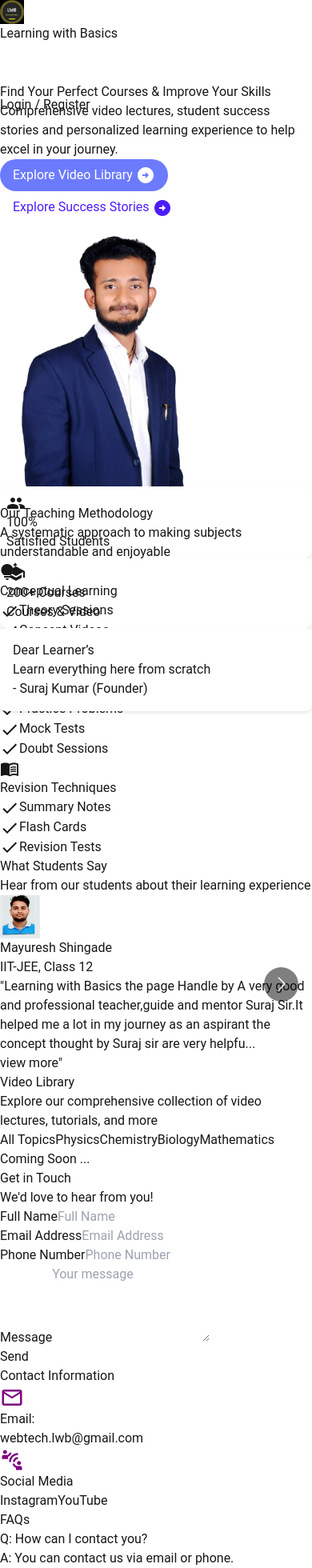
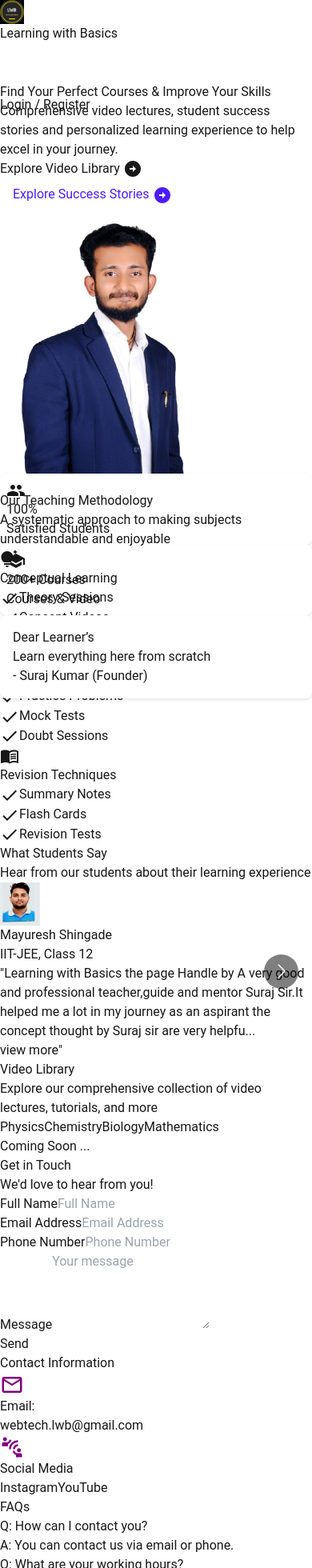
Before and after one commit to harsh17087/LWB, a Next.js app: page / in a window 390 px wide. Shown: the top 1960 px of the page at 80% size. Built offline with nearby package versions, Linux system fonts and the light colour scheme.

Commit message:
adding more changes

```diff
--- a/src/components/Contact/index.tsx
+++ b/src/components/Contact/index.tsx
@@ -6,12 +6,12 @@
   return (
     <div className="container mx-auto p-6">
       <h1 className="text-4xl font-bold mb-4 text-center">Get in Touch</h1>
-      <h2 className="text-2xl mb-8 text-center">
+      <h2 className="text-xl mb-8 text-center">
         We&apos;d love to hear from you!
       </h2>
       <div className="flex flex-wrap -mx-4">
         <div className="w-full md:w-1/2 px-4 mb-8 md:mb-0">
-          <form className="bg-white p-6 rounded-lg shadow-lg">
+          <form className="p-6 rounded-lg shadow-lg bg-gray-100">
             <div className="mb-4">
               <label
                 className="block text-gray-700 text-sm font-bold mb-2"
@@ -20,7 +20,7 @@
                 Full Name
               </label>
               <input
-                className="shadow appearance-none border rounded w-full py-2 px-3 text-gray-700 leading-tight focus:outline-none focus:shadow-outline"
+                className="border border-gray-400 appearance-none rounded w-full py-2 px-3 text-gray-700 leading-tight focus:outline-none focus:shadow-outline"
                 id="fullName"
                 type="text"
                 placeholder="Full Name"
@@ -34,7 +34,7 @@
                 Email Address
               </label>
               <input
-                className="shadow appearance-none border rounded w-full py-2 px-3 text-gray-700 leading-tight focus:outline-none focus:shadow-outline"
+                className="border border-gray-400 appearance-none rounded w-full py-2 px-3 text-gray-700 leading-tight focus:outline-none focus:shadow-outline"
                 id="email"
                 type="email"
                 placeholder="Email Address"
@@ -48,7 +48,7 @@
                 Phone Number
               </label>
               <input
-                className="shadow appearance-none border rounded w-full py-2 px-3 text-gray-700 leading-tight focus:outline-none focus:shadow-outline"
+                className="border border-gray-400 appearance-none rounded w-full py-2 px-3 text-gray-700 leading-tight focus:outline-none focus:shadow-outline"
                 id="phone"
                 type="tel"
                 placeholder="Phone Number"
@@ -62,7 +62,7 @@
                 Message
               </label>
               <textarea
-                className="shadow appearance-none border rounded w-full py-2 px-3 text-gray-700 leading-tight focus:outline-none focus:shadow-outline"
+                className="border border-gray-400 appearance-none rounded w-full py-2 px-3 text-gray-700 leading-tight focus:outline-none focus:shadow-outline"
                 id="message"
                 placeholder="Your message"
                 rows={4}
@@ -78,14 +78,20 @@
             </div>
           </form>
         </div>
-        <div className="w-full md:w-1/2 px-4">
-          <div className="bg-white p-6 rounded-lg shadow-lg mb-8">
+        <div className="w-full md:w-1/2 px-4 ">
+          <div className=" p-6 rounded-lg shadow-lg mb-8 bg-gray-100">
             <h3 className="text-xl font-bold mb-4">Contact Information</h3>
             <div className="mb-2 flex items-center">
               <EmailOutlinedIcon style={{ fontSize: 30, color: "purple" }} />
               <div className="ml-2">
                 <p className="font-semibold">Email:</p>
-                <p>webtech.lwb@gmail.com</p>
+                <Link
+                  href="mailto:webtech.lwb@gmail.com"
+                  passHref
+                  className="text-blue-600 hover:text-blue-800"
+                >
+                  webtech.lwb@gmail.com
+                </Link>
               </div>
             </div>
             <div className="mb-2 flex items-center">
@@ -113,7 +119,7 @@
               </div>
             </div>
           </div>
-          <div className="bg-white p-6 rounded-lg shadow-lg">
+          <div className=" p-6 rounded-lg shadow-lg bg-gray-100">
             <h3 className="text-xl font-bold mb-4">FAQs</h3>
             <p className="mb-2 font-semibold">Q: How can I contact you?</p>
             <p className="mb-4">A: You can contact us via email or phone.</p>
--- a/src/components/Introduction/index.tsx
+++ b/src/components/Introduction/index.tsx
@@ -5,6 +5,7 @@
 import "./Introduction.css";
 import SchoolIcon from "@mui/icons-material/School";
 import PeopleIcon from "@mui/icons-material/People";
+import Link from "next/link";
 const InfoBadge: React.FC = () => {
   return (
     <div className="info-badge inline-flex items-center bg-white p-2 rounded-lg shadow-md animate-float">
@@ -32,7 +33,10 @@
 const InfoBoxWithArrow: React.FC = () => {
   return (
     <div className="info-box-with-arrow bg-white p-4 rounded-lg shadow-md relative">
-      <p className="text-sm ">Dear Learner&rsquo;s <br/>Learn everything here from scratch</p>
+      <p className="text-sm ">
+        Dear Learner&rsquo;s <br />
+        Learn everything here from scratch
+      </p>
       <p className="text-sm font-bold">- Suraj Kumar (Founder)</p>
       <div className="arrow"></div>
     </div>
@@ -43,18 +47,22 @@
   return (
     <div className="mt-3 introduction-container bg-[#d4ddf5] p-4 flex flex-col sm:flex-row items-center justify-evenly rounded-lg">
       <div className="text-content flex-1 sm:w-3/5 space-y-6">
-        <p className="text-5xl font-bold mb-4">
+        <p className="text-3xl sm:text-5xl font-bold mb-4">
           Find Your Perfect Courses & Improve Your Skills
         </p>
-        <p className="text-lg mb-4">
+        <p className="text-base sm:text-lg mb-4">
           Comprehensive video lectures, student success stories and personalized
           learning experience to help excel in your journey.
         </p>
         <div className="button-group flex gap-4 ">
-          <button className="btn-primary">
+          <Link
+            href="https://www.youtube.com/@learningwithbasics8916"
+            passHref
+            className="bg-[#6c7bfe] text-white py-2 px-4 rounded-2xl cursor-pointer transition duration-300 transform hover:bg-[#6171fd] hover:scale-105 flex items-center"
+          >
             Explore Video Library&nbsp;
             <ArrowCircleRightIcon />
-          </button>
+          </Link>
           <button className="btn-secondary">
             Explore Success Stories&nbsp;
             <ArrowCircleRightIcon />
--- a/src/components/VideoLibrary/index.tsx
+++ b/src/components/VideoLibrary/index.tsx
@@ -1,5 +1,6 @@
 "use client";
 import { VideoLibraryButtons } from "@/mocks/VideoLibrary/Buttons";
+import Link from "next/link";
 import React, { useState } from "react";
 
 const VideoLibrary: React.FC = () => {
@@ -11,20 +12,29 @@
 
   return (
     <div className="mt-4">
-      <p className="text-3xl font-bold text-center mb-4">
+      <div className="flex justify-center mb-4">
+        <Link
+          href="https://www.youtube.com/@learningwithbasics8916"
+          passHref
+          className="text-3xl font-bold text-center hover:text-red-500 transition-colors duration-300"
+        >
           Video Library
-      </p>
+        </Link>
+      </div>
       <p className="text-center text-lg mb-4">
-        Explore our comprehensive collection of video lectures, tutorials, and more
+        Explore our comprehensive collection of video lectures, tutorials, and
+        more
       </p>
 
       <div className="flex justify-center space-x-2 mb-4 mt-4">
         {VideoLibraryButtons.map((button) => (
               <button
               key={button.id}
-        className={`px-4 py-2 rounded-3xl ${
-          activeButton === button.id ? "bg-blue-500 text-white" : "bg-gray-200"
-        }`}
+              className={`px-2 py-1 rounded-3xl ${
+                activeButton === button.id
+                ? "bg-blue-500 text-white"
+                : "bg-gray-200"
+              } md:px-4 md:py-2`}
               onClick={() => handleClick(button.id)}
               >
               {button.title}
--- a/src/mocks/VideoLibrary/Buttons.ts
+++ b/src/mocks/VideoLibrary/Buttons.ts
@@ -1,8 +1,4 @@
 export const VideoLibraryButtons = [
-  {
-    id: 0,
-    title: "All Topics",
-  },
   {
     id: 1,
     title: "Physics",
```
Also changed, not shown: src/app/login/page.tsx (added, +11 -0 lines), src/app/not-found.tsx (added, +12 -0 lines). Lines whose indentation alone changed are shown as unchanged.
